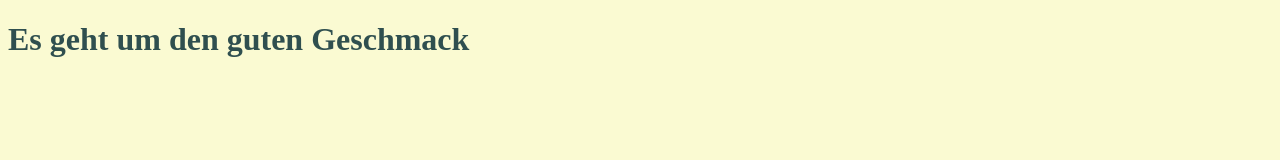
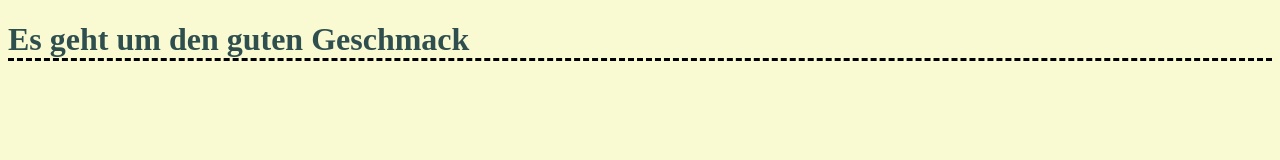
Before and after one commit to frappr/theTaste, a plain HTML site: page index.html in a window 1280 px wide. Drawn offline with Linux system fonts and the light colour scheme.

Commit message:
h1 style added

```diff
--- a/css/main.css
+++ b/css/main.css
@@ -2,3 +2,6 @@ body {
     background: lightgoldenrodyellow;
     color: darkslategrey;
 }
+h1 {
+    border-bottom: dashed 3px black;
+}
```
